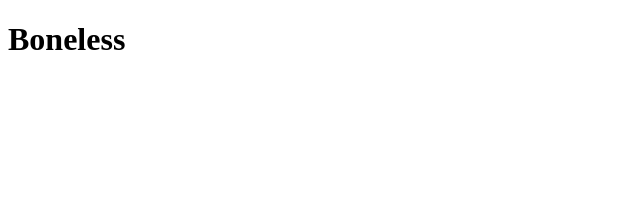
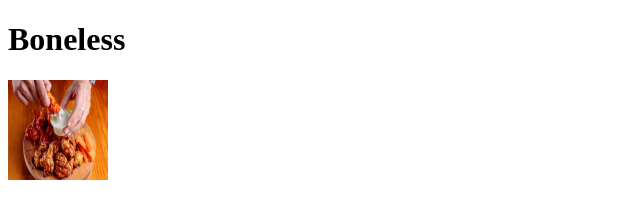
Before and after one commit to eugeniogzc/odin-recipes, a plain HTML site: page recipes/boneless.html in a window 1280 px wide. Shown: the whole page, without its empty margins (0-640 px from the left). Drawn offline with Linux system fonts and the light colour scheme.

Commit message:
Add photo on boneless.html

```diff
--- a/recipes/boneless.html
+++ b/recipes/boneless.html
@@ -7,6 +7,6 @@
 </head>
 <body>
     <h1>Boneless</h1>
-    <img src="" alt="">
+    <img src="../img/boneless.jpg" alt="boneless" height="100 px" width="100 px">
 </body>
 </html>
```
